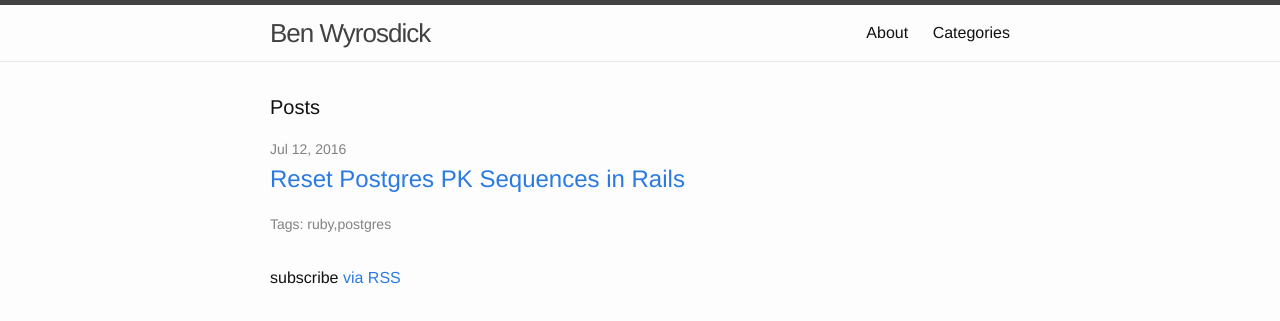
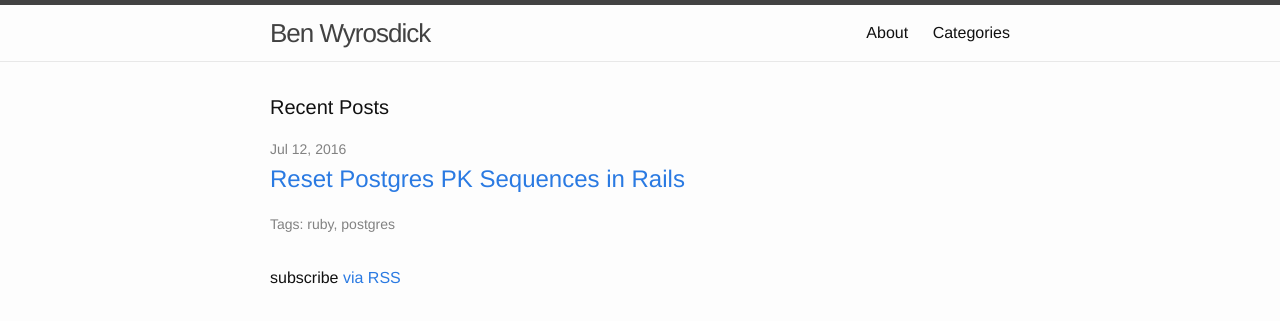
Before and after one commit to benwyrosdick/benwyrosdick.github.io, a Jekyll site: the page built from index.html, in a window 1280 px wide. Shown: the top 321 px of the page. Built offline with Jekyll 4.4.1, drawn with Linux system fonts in a browser that asks for light colours.

Commit message:
limit recent posts

```diff
--- a/_posts/2016-07-12-reset-postgres-pk-in-rails.markdown
+++ b/_posts/2016-07-12-reset-postgres-pk-in-rails.markdown
@@ -2,8 +2,8 @@
 layout: post
 title: "Reset Postgres PK Sequences in Rails"
 date: 2016-07-12T15:32:53-05:00
-categories: til
-tags: ruby,postgres
+category: TIL
+tags: [ruby, postgres]
 ---
 
 When doing multiple imports and deletions of development data I got into a state where I couldn't insert into `ActiveRecord` because the `id` was already taken.
--- a/index.html
+++ b/index.html
@@ -4,17 +4,17 @@ layout: default
 
 <div class="home">
 
-  <h1 class="page-heading">Posts</h1>
+  <h1 class="page-heading">Recent Posts</h1>
 
   <ul class="post-list">
-    {% for post in site.posts %}
+    {% for post in site.posts limit:5 %}
       <li>
         <span class="post-meta">{{ post.date | date: "%b %-d, %Y" }}</span>
 
         <h2>
           <a class="post-link" href="{{ post.url | prepend: site.baseurl }}">{{ post.title }}</a>
         </h2>
-        <span class="post-meta">Tags: {{ post.tags | join ', ' }}</span>
+        <span class="post-meta">Tags: {{ post.tags | join: ", " }}</span>
       </li>
     {% endfor %}
   </ul>
```
